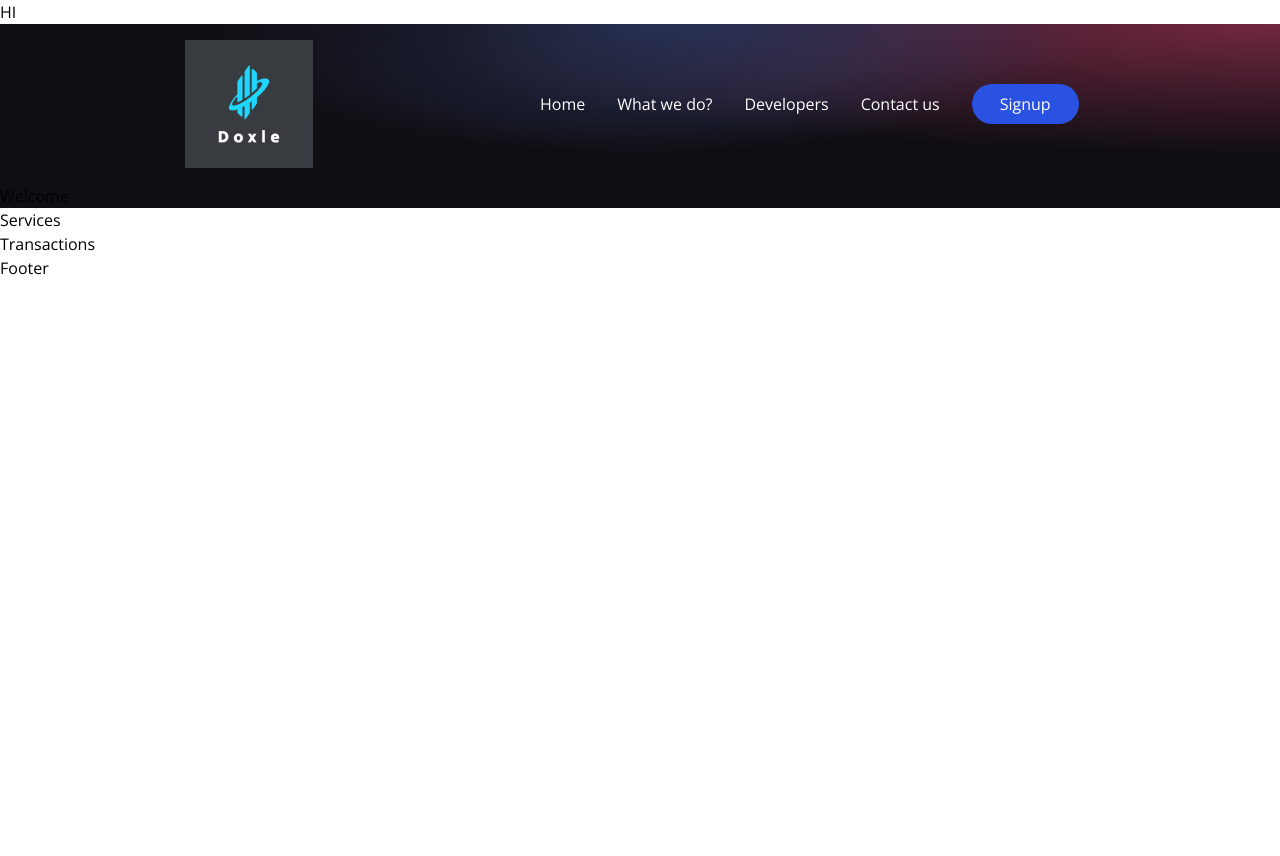
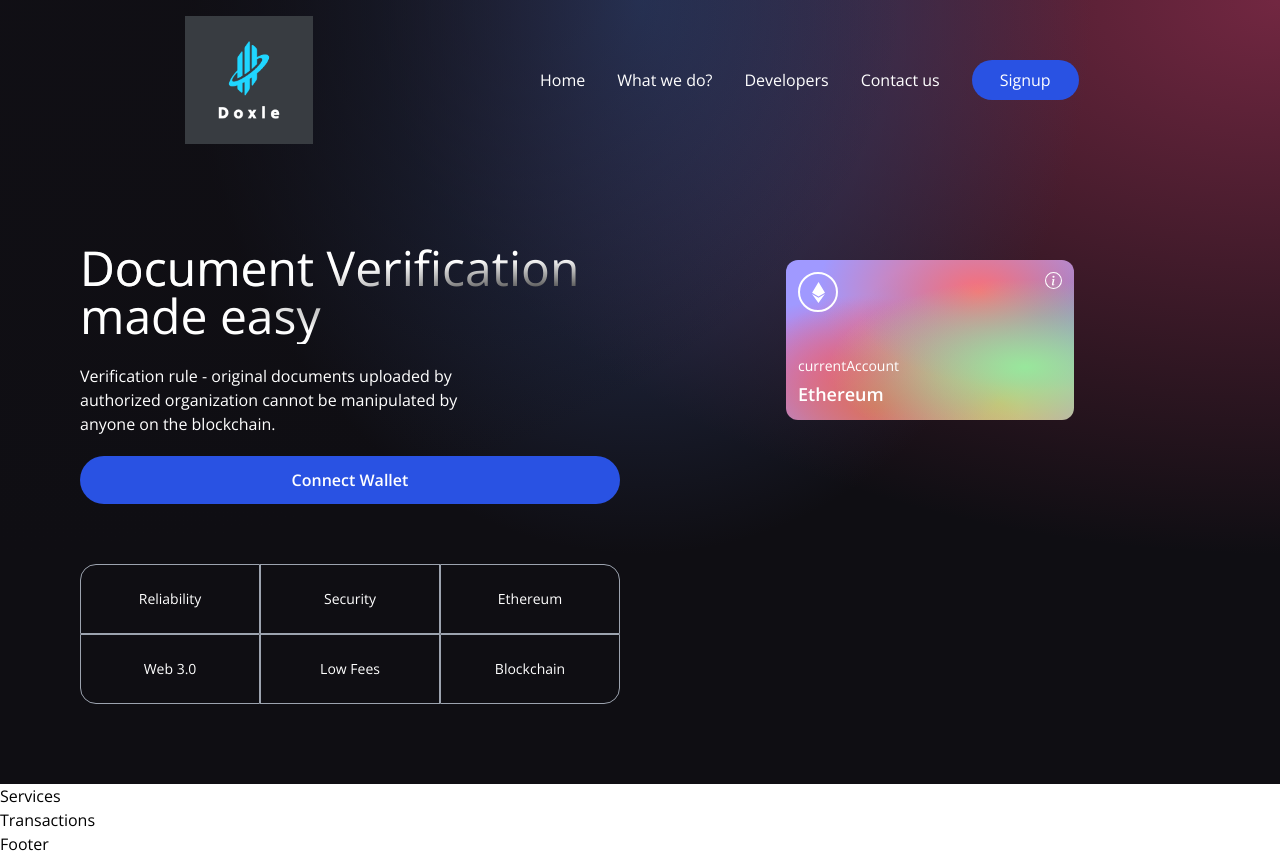
Before and after one commit to varnit-mittal/decentralized_verification, a React (Vite) app in the folder frontend/: page / in a window 1280 px wide. Before the commit the page ends 824 px from the top, so only its background shows below. Built offline with nearby package versions, Linux system fonts and the light colour scheme.

Commit message:
major update

```diff
--- a/frontend/src/App.jsx
+++ b/frontend/src/App.jsx
@@ -4,7 +4,6 @@
 
   return (
     <>
-    <h1>HI</h1>
       <div className="min-h-screen">
         <div className="gradient-bg-welcome">
           <Navbar/>
--- a/frontend/src/components/Welcome.jsx
+++ b/frontend/src/components/Welcome.jsx
@@ -1,108 +1,71 @@
-// import React, { useContext } from "react";
-// import { AiFillPlayCircle } from "react-icons/ai";
-// import { SiEthereum } from "react-icons/si";
-// import { BsInfoCircle } from "react-icons/bs";
+import React, { useContext } from "react";
+import { AiFillPlayCircle } from "react-icons/ai";
+import { SiEthereum } from "react-icons/si";
+import { BsInfoCircle } from "react-icons/bs";
 
-// // import { TransactionContext } from "../context/TransactionContext";
-// // import { shortenAddress } from "../utils/shortenAddress";
-// // import { Loader } from ".";
-
-// const companyCommonStyles = "min-h-[70px] sm:px-0 px-2 sm:min-w-[120px] flex justify-center items-center border-[0.5px] border-gray-400 text-sm font-light text-white";
-
-// const Input = ({ placeholder, name, type, value, handleChange }) => (
-//   <input
-//     placeholder={placeholder}
-//     type={type}
-//     step="0.0001"
-//     value={value}
-//     onChange={(e) => handleChange(e, name)}
-//     className="my-2 w-full rounded-sm p-2 outline-none bg-transparent text-white border-none text-sm white-glassmorphism"
-//   />
-// );
-
-// const Welcome = () => {
-// //   const { currentAccount, connectWallet, handleChange, sendTransaction, formData, isLoading } = useContext(TransactionContext);
-
-// //   const handleSubmit = (e) => {
-// //     const { addressTo, amount, keyword, message } = formData;
-
-// //     e.preventDefault();
-
-// //     if (!addressTo || !amount || !keyword || !message) return;
-
-// //     sendTransaction();
-// //   };
-
-//   return (
-//     <div className="flex w-full justify-center items-center">
-//       <div className="flex mf:flex-row flex-col items-start justify-between md:p-20 py-12 px-4">
-//         <div className="flex flex-1 justify-start items-start flex-col mf:mr-10">
-//           <h1 className="text-3xl sm:text-5xl text-white text-gradient py-1">
-//             Send Crypto <br /> across the world
-//           </h1>
-//           <p className="text-left mt-5 text-white font-light md:w-9/12 w-11/12 text-base">
-//             Explore the crypto world. Buy and sell cryptocurrencies easily on Krypto.
-//           </p>
-//           {!currentAccount && (
-//             <button
-//               type="button"
-//               onClick={connectWallet}
-//               className="flex flex-row justify-center items-center my-5 bg-[#2952e3] p-3 rounded-full cursor-pointer hover:bg-[#2546bd]"
-//             >
-//               <AiFillPlayCircle className="text-white mr-2" />
-//               <p className="text-white text-base font-semibold">
-//                 Connect Wallet
-//               </p>
-//             </button>
-//           )}
-
-//           <div className="grid sm:grid-cols-3 grid-cols-2 w-full mt-10">
-//             <div className={`rounded-tl-2xl ${companyCommonStyles}`}>
-//               Reliability
-//             </div>
-//             <div className={companyCommonStyles}>Security</div>
-//             <div className={`sm:rounded-tr-2xl ${companyCommonStyles}`}>
-//               Ethereum
-//             </div>
-//             <div className={`sm:rounded-bl-2xl ${companyCommonStyles}`}>
-//               Web 3.0
-//             </div>
-//             <div className={companyCommonStyles}>Low Fees</div>
-//             <div className={`rounded-br-2xl ${companyCommonStyles}`}>
-//               Blockchain
-//             </div>
-//           </div>
-//         </div>
-
-//         <div className="flex flex-col flex-1 items-center justify-start w-full mf:mt-0 mt-10">
-//           <div className="p-3 flex justify-end items-start flex-col rounded-xl h-40 sm:w-72 w-full my-5 eth-card .white-glassmorphism ">
-//             <div className="flex justify-between flex-col w-full h-full">
-//               <div className="flex justify-between items-start">
-//                 <div className="w-10 h-10 rounded-full border-2 border-white flex justify-center items-center">
-//                   <SiEthereum fontSize={21} color="#fff" />
-//                 </div>
-//                 <BsInfoCircle fontSize={17} color="#fff" />
-//               </div>
-//               <div>
-//                 <p className="text-white font-light text-sm">
-//                   {/* {shortenAddress(currentAccount)} */}
-//                 </p>
-//                 <p className="text-white font-semibold text-lg mt-1">
-//                   Ethereum
-//                 </p>
-//               </div>
-//             </div>
-//           </div>
-//         </div>
-//      </div>
-//      </div>
-// )};
-
-// export default Welcome;
+const companyCommonStyles = "min-h-[70px] sm:px-0 px-2 sm:min-w-[120px] flex justify-center items-center border-[0.5px] border-gray-400 text-sm font-light text-white";
 
 const Welcome=()=>{
+
+  const connectWallet = () => {
+
+  }
   return(
-      <h1>Welcome</h1>
+    <div className="flex w-full justify-center items-center">
+      <div className="flex mf:flex-row flex-col items-start justify-between md:p-20 py-12 px-4">
+        <div className="flex flex-1 justify-start items-start flex-col mf:mr-10">
+          <h1 className="text-3xl sm:text-5xl text-white text-gradient py-1">
+              Document Verification <br /> made easy
+          </h1>
+          <p className="text-left mt-5 text-white font-light md:w-9/12 w-11/12 text-base">
+            Verification rule - original documents uploaded by authorized organization cannot be manipulated by anyone on the blockchain.
+          </p>
+          <button type="button" onClick={connectWallet} className="flex flex-row justify-center items-center
+           my-5 bg-[#2952e3] p-3 rounded-full cursor-pointer hover:bg-[#2546bd] w-full">
+              <p className="text-white text-base font-semibold">
+                Connect Wallet
+              </p>
+            </button>
+            <div className="grid sm:grid-cols-3 grid-cols-2 w-full mt-10">
+            <div className={`rounded-tl-2xl ${companyCommonStyles}`}>
+              Reliability
+            </div>
+            <div className={companyCommonStyles}>Security</div>
+            <div className={`sm:rounded-tr-2xl ${companyCommonStyles}`}>
+              Ethereum
+            </div>
+            <div className={`sm:rounded-bl-2xl ${companyCommonStyles}`}>
+              Web 3.0
+            </div>
+            <div className={companyCommonStyles}>Low Fees</div>
+            <div className={`rounded-br-2xl ${companyCommonStyles}`}>
+              Blockchain
+            </div>
+          </div>
+        </div>
+        <div className="flex flex-col flex-1 items-center justify-start w-full mf:mt-0 mt-10">
+          <div className="p-3 flex justify-end items-start flex-col rounded-xl h-40 sm:w-72 w-full my-5 eth-card .white-glassmorphism ">
+            <div className="flex justify-between flex-col w-full h-full">
+              <div className="flex justify-between items-start">
+                <div className="w-10 h-10 rounded-full border-2 border-white flex justify-center items-center">
+                  <SiEthereum fontSize={21} color="#fff" />
+                </div>
+                <BsInfoCircle fontSize={17} color="#fff" />
+              </div>
+              <div>
+                <p className="text-white font-light text-sm">
+                 currentAccount
+                </p>
+                <p className="text-white font-semibold text-lg mt-1">
+                  Ethereum
+                </p>
+              </div>
+            </div>
+          </div>
+        </div>
+
+      </div>
+    </div>
   )
 }
 
```
